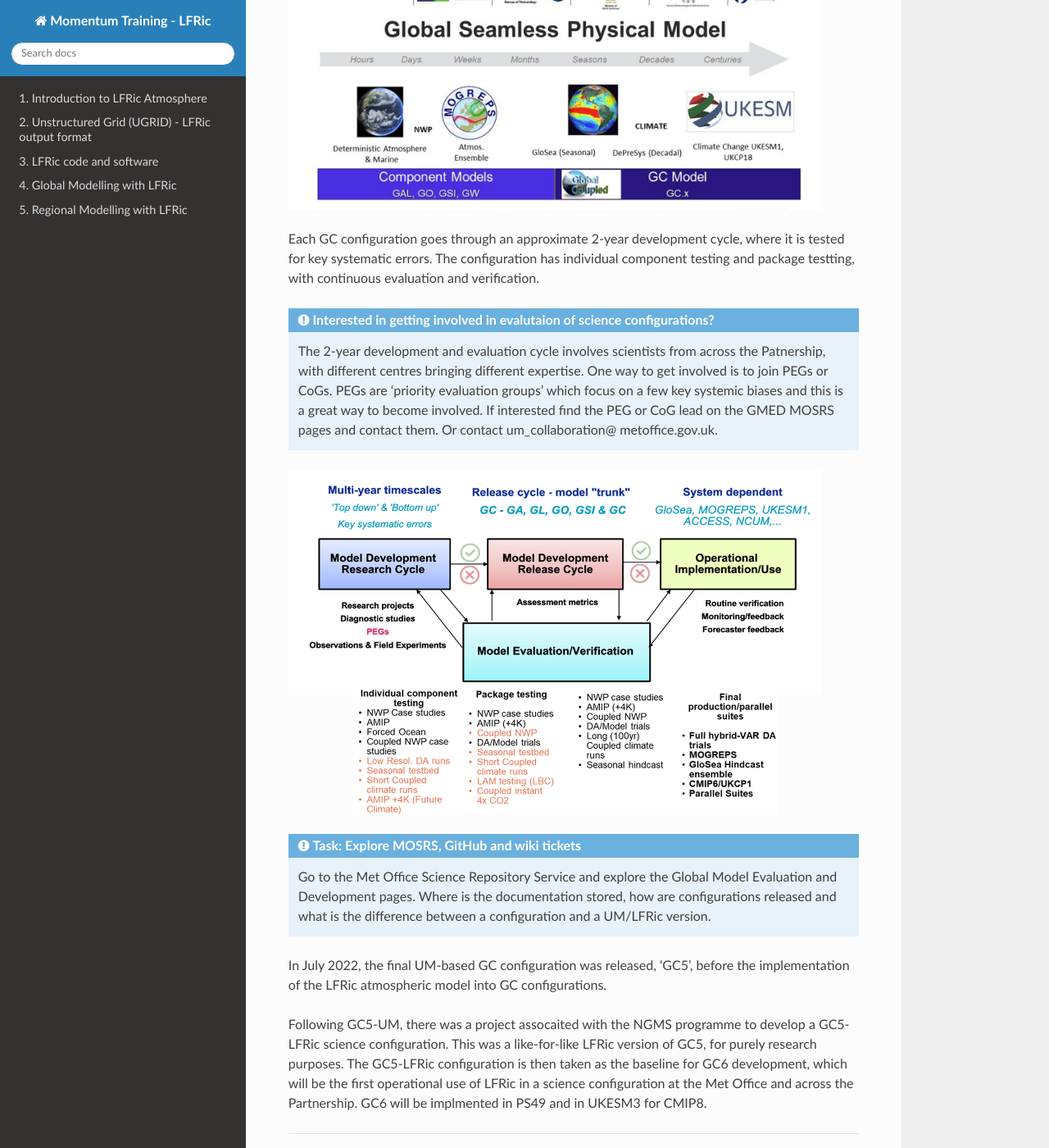
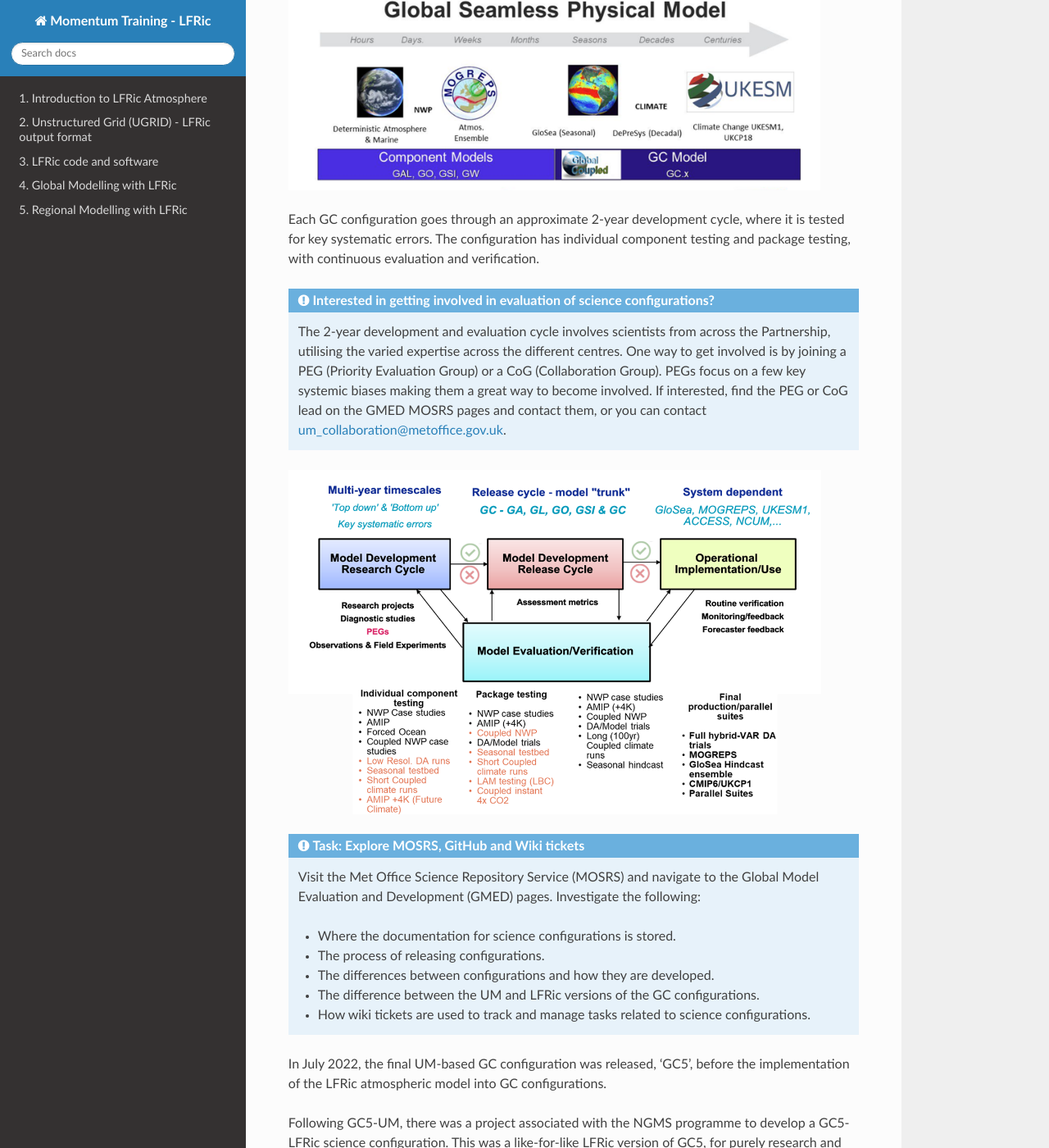
Before and after one commit to MetOffice/LFRic-Atmosphere-Training, a Sphinx documentation site: the page built from source/gc_science_configs/gc_introduction.rst, in a window 1280 px wide and 1400 px high, scrolled down 923 px. Shown: the whole window at 82% size. Built offline with Sphinx 7.4.7 and the Read the Docs theme 3.1.0, drawn with Linux system fonts in a browser that asks for light colours; some of the changed text lies outside the part shown.

Commit message:
fix: improve clarity and consistency in documentation

```diff
--- a/source/gc_science_configs/gc_introduction.rst
+++ b/source/gc_science_configs/gc_introduction.rst
@@ -1,35 +1,39 @@
 Introduction to Global Coupled (GC) configurations
 ==================================================
 
-The Met Office develops science configurations for their numerical models. In GC configurations the atmosphere and ocean are coupled and feedback to each other. Within Met Office science configurations, there are four component   models that make up a GC configuration. Each GC configuration is then split into a GAL and a GOSI configuration,   which are coupled by the OASIS coupler.
+The Met Office develops science configurations for their numerical models. In GC configurations, the atmosphere and ocean are coupled and feedback to each other. Within these Met Office science configurations, there are four component models that make up the GC configuration. Each GC configuration is then split into a GAL and a GOSI configuration, which are coupled by the OASIS coupler as shown below.
 
 .. image:: /_static/components.png
    :width: 650px
 
-A science configuration is frozen package of mature science settings which has been rigourously tested across      seamless timescales from NWP to climate. The GC configuration is then used for different systems at the Met Office and across the Parntership. For example:
+A science configuration is a frozen package of mature science settings which has been rigorously tested across seamless timescales from NWP to climate. Here, the term seamless refers to the same science settings being used across all timescales and resolutions. The GC configuration is then used for different systems at the Met Office and across the Partnership. For example:
 
 * **GC3.1** was implemented in **UKESM1.1** for CMIP6
-* **GC4** was implmented for **PS45** (Met Offices operational suite for NWP)
-* **GC4** was implmented for **ACCESS-S1** (the Bureau of Meteorology's seasonal system)
-
-This means that the same science settings are used for all timescales and resolutions.
+* **GC4** was implemented for **PS45** (Met Offices operational suite for NWP)
+* **GC4** was implemented for **ACCESS-S1** (the Bureau of Meteorology's seasonal system)
 
 .. image:: /_static/seamless_modelling.png
    :width: 650px
 
-Each GC configuration goes through an approximate 2-year development cycle, where it is tested for key systematic  errors. The configuration has individual component testing and package testting, with continuous evaluation and    verification.
+Each GC configuration goes through an approximate 2-year development cycle, where it is tested for key systematic errors. The configuration has individual component testing and package testing, with continuous evaluation and verification.
 
-.. admonition:: Interested in getting involved in evalutaion of science configurations?
+.. admonition:: Interested in getting involved in evaluation of science configurations?
 
-   The 2-year development and evaluation cycle involves scientists from across the Patnership, with different      centres bringing different expertise. One way to get involved is to join PEGs or CoGs. PEGs are 'priority          evaluation groups' which focus on a few key systemic biases and this is a great way to become involved. If         interested find the PEG or CoG lead on the GMED MOSRS pages and contact them. Or contact um_collaboration@         metoffice.gov.uk.
+   The 2-year development and evaluation cycle involves scientists from across the Partnership, utilising the varied expertise across the different centres. One way to get involved is by joining a PEG (Priority Evaluation Group) or a CoG (Collaboration Group). PEGs focus on a few key systemic biases making them a great way to become involved. If interested, find the PEG or CoG lead on the GMED MOSRS pages and contact them, or you can contact um_collaboration@metoffice.gov.uk.
 
 .. image:: /_static/seamless_dev_cycle.png
    :width: 650px
 
-.. admonition:: Task: Explore MOSRS, GitHub and wiki tickets
+.. admonition:: Task: Explore MOSRS, GitHub and Wiki tickets
 
-   Go to the Met Office Science Repository Service and explore the Global Model Evaluation and Development pages.  Where is the documentation stored, how are configurations released and what is the difference between a            configuration and a UM/LFRic version.
+   Visit the Met Office Science Repository Service (MOSRS) and navigate to the Global Model Evaluation and Development (GMED) pages. Investigate the following:
 
-In July 2022, the final UM-based GC configuration was released, 'GC5', before the implementation of the LFRic      atmospheric model into GC configurations.
+   * Where the documentation for science configurations is stored.
+   * The process of releasing configurations.
+   * The differences between configurations and how they are developed.
+   * The difference between the UM and LFRic versions of the GC configurations.
+   * How wiki tickets are used to track and manage tasks related to science configurations.
 
-Following GC5-UM, there was a project assocaited with the NGMS programme to develop a GC5-LFRic science            configuration. This was a like-for-like LFRic version of GC5, for purely research purposes. The GC5-LFRic          configuration is then taken as the baseline for GC6 development, which will be the first operational use of LFRic  in a science configuration at the Met Office and across the Partnership. GC6 will be implmented in PS49 and in     UKESM3 for CMIP8.
+In July 2022, the final UM-based GC configuration was released, 'GC5', before the implementation of the LFRic atmospheric model into GC configurations.
+
+Following GC5-UM, there was a project associated with the NGMS programme to develop a GC5-LFRic science configuration. This was a like-for-like LFRic version of GC5, for purely research and validation purposes. The GC5-LFRic configuration is then taken as the baseline for GC6 development, which will be the first operational use of LFRic in a science configuration at the Met Office and across the Partnership. GC6 will be implemented in PS49 and in UKESM3 for CMIP8.
--- a/source/gc_science_configs/model_evaluation.rst
+++ b/source/gc_science_configs/model_evaluation.rst
@@ -1,7 +1,7 @@
 Assessment and Evaluation of GC configurations
 ==============================================
 
-At the Met Office and across the Partnership, continual evaluation and verification of model output is an          essential part of the development of models. Comparison of model climatology with climatologies from observations  or reanalyses is key to identify systematic biases or model trends.
+At the Met Office and across the Partnership, continual evaluation and verification of model outputs is an essential part of the development process. Comparison of model climatology with those from observations or reanalyses is key to identify systematic biases or model trends.
 
 The Met Office maintains routine tools for validation of GC configurations:
 
```
Also changed, not shown: source/gc_science_configs/practical_exercises.rst (+9 -9 lines), source/gc_science_configs/tools.rst (+16 -18 lines).
